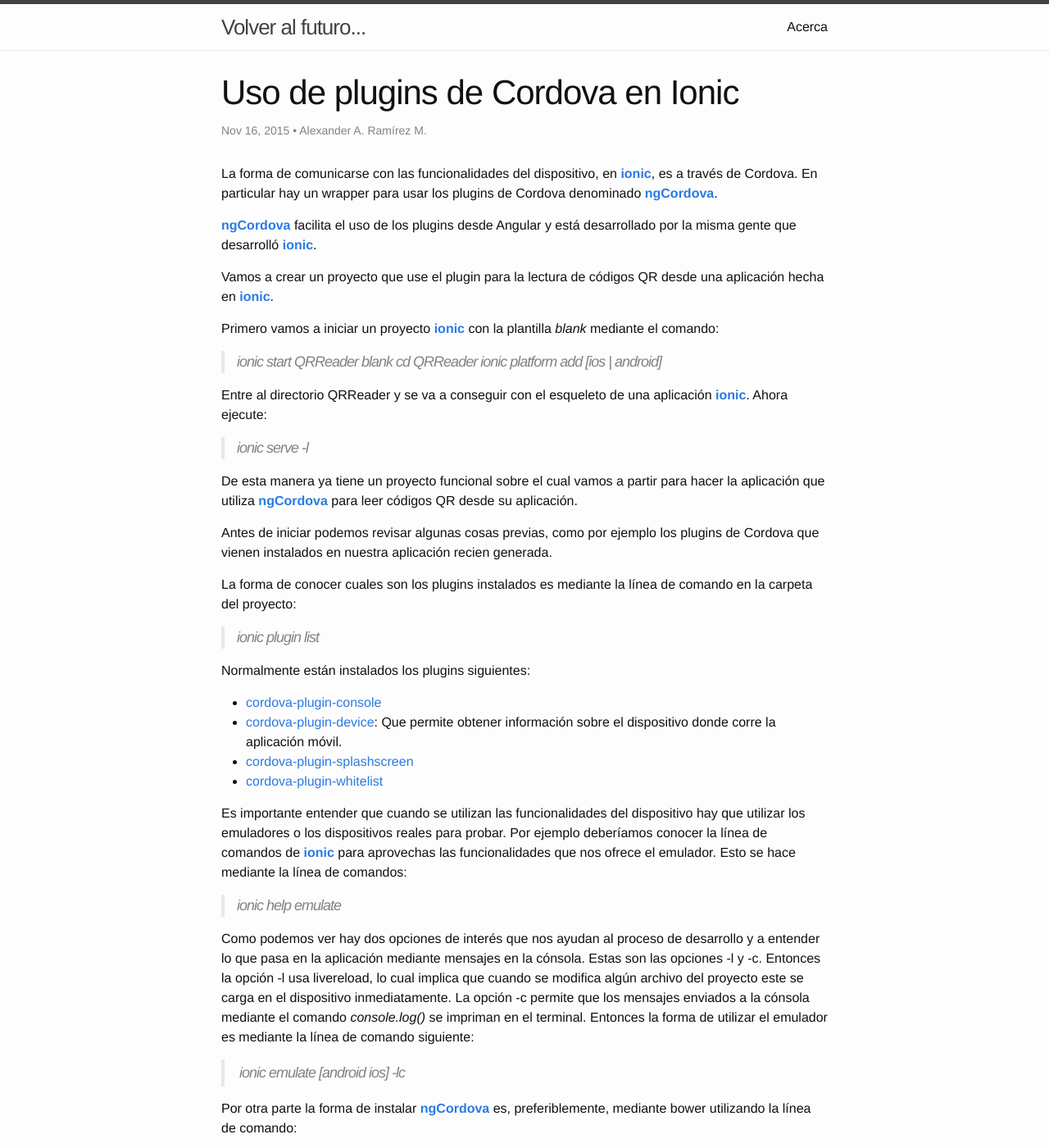
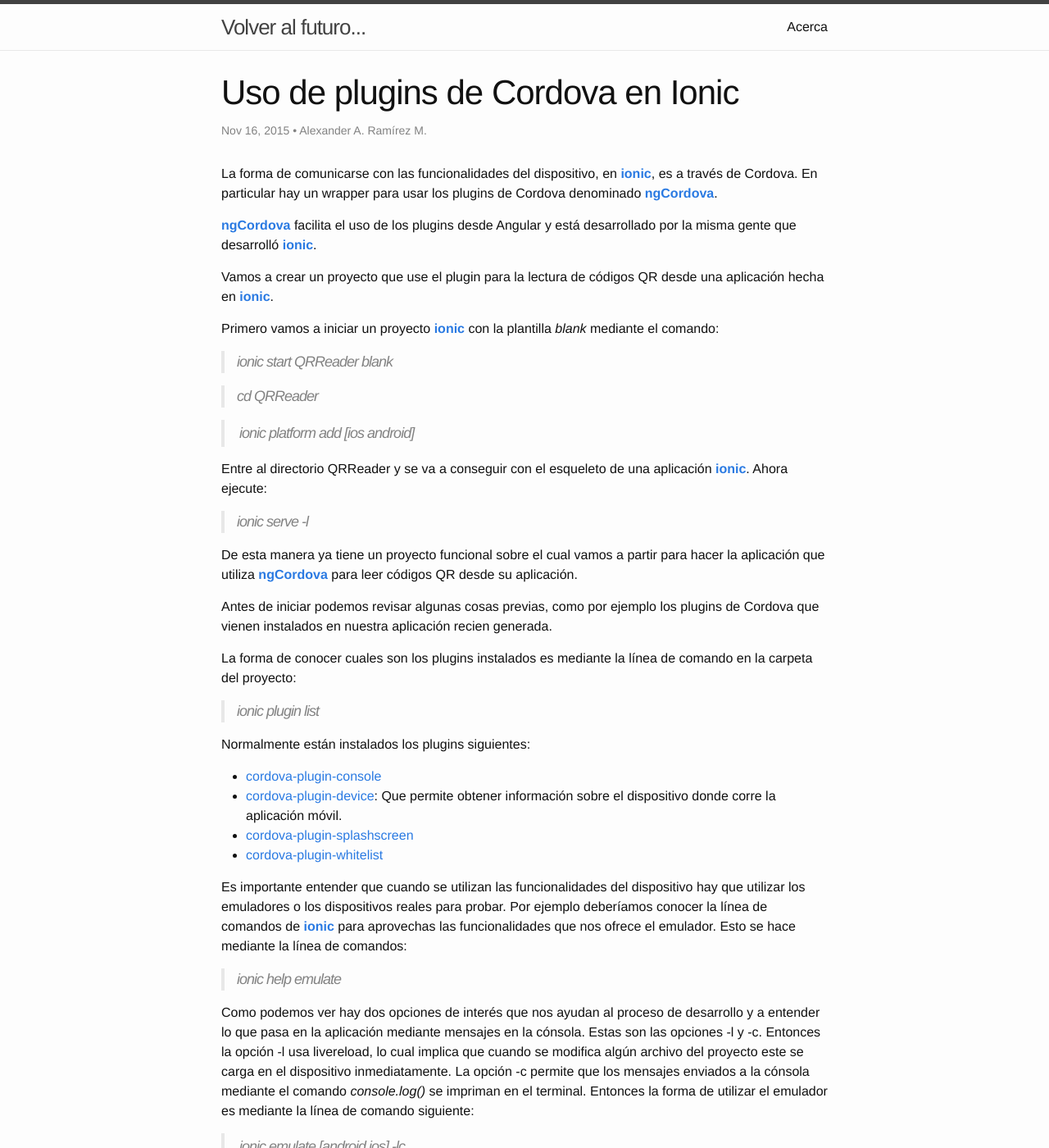
Before and after one commit to aaramirez/aaramirez.github.io, a Jekyll site: the page built from _posts/desarrollos/cordova/2015-11-16-ngCordova.markdown, in a window 1280 px wide and 1400 px high. Shown: the whole window at 82% size. Built offline with Jekyll 4.4.1, drawn with Linux system fonts in a browser that asks for light colours; some of the changed lines change nothing that is shown; some of the changed text lies outside the part shown.

Commit message:
QRCodeReader - fix

```diff
--- a/_posts/desarrollos/cordova/2015-11-16-ngCordova.markdown
+++ b/_posts/desarrollos/cordova/2015-11-16-ngCordova.markdown
@@ -12,7 +12,9 @@
 Primero vamos a iniciar un proyecto [__ionic__][1] con la plantilla *blank* mediante el comando:
 
   > ionic start QRReader blank
+
   > cd QRReader
+
   > ionic platform add [ios | android]
 
 Entre al directorio QRReader y se va a conseguir con el esqueleto de una aplicación [__ionic__][1]. Ahora ejecute:
@@ -59,10 +61,6 @@
 
 Ahora vamos a incluir el plugin [phonegap-plugin-barcodescanner][7] siguiendo las instrucciones o alternativamente el comando siguiente:
 
-  > ionic plugin add <plugin name>
-
-En nuestro caso es:
-
   > ionic plugin add phonegap-plugin-barcodescanner
 
 En el cuerpo del __index.html__ vamos a definir el controlador y vamos a crear una lista con un botón para activar el scanner y dos items con el resultado:
@@ -74,10 +72,10 @@
       Scan QRCode
     </div>
     <div class="item">
-      {{ resultText }}
+      { { resultText } }
     </div>
     <div class="item">
-      {{ resultFormat }}
+      { { resultFormat } }
     </div>
   </div>
 </ion-content>
```
